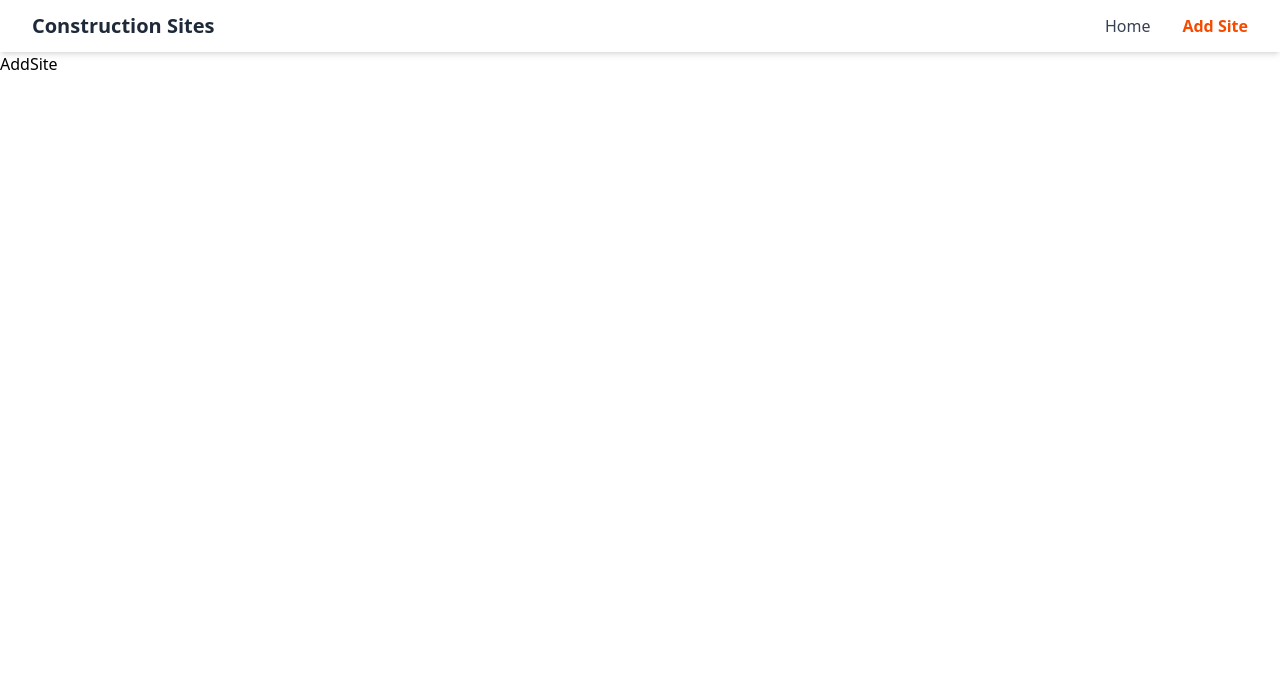
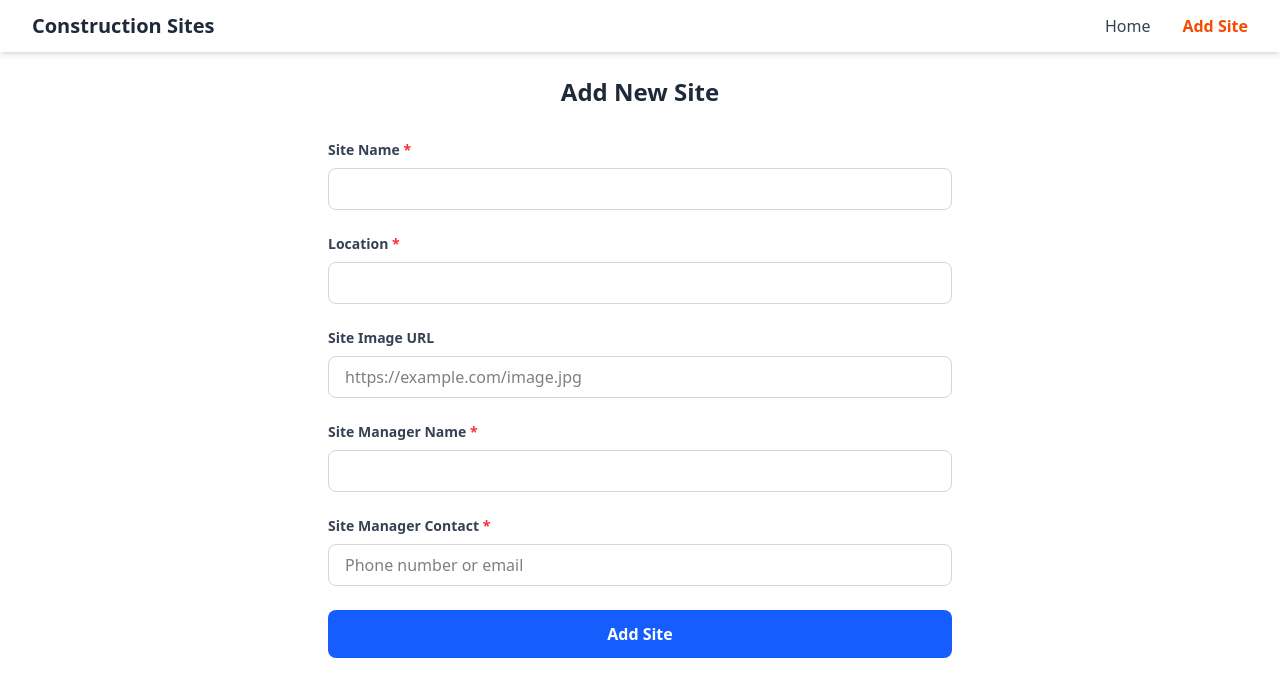
Before and after one commit to Dharm2005/SiteTrack, a React (Vite) app in the folder front_end/: page /add-site in a window 1280 px wide. Shown: the top 696 px of the page. Built offline with nearby package versions, Linux system fonts and the light colour scheme.

Commit message:
added functionality to add new site

```diff
--- a/front_end/package.json
+++ b/front_end/package.json
@@ -10,11 +10,13 @@
     "preview": "vite preview"
   },
   "dependencies": {
+    "@reduxjs/toolkit": "^2.8.2",
     "@tailwindcss/vite": "^4.1.12",
     "axios": "^1.11.0",
     "lucide-react": "^0.540.0",
     "react": "^19.1.1",
     "react-dom": "^19.1.1",
+    "react-redux": "^9.2.0",
     "react-router-dom": "^7.8.1",
     "tailwindcss": "^4.1.12"
   },
--- a/front_end/src/components/AddSite.jsx
+++ b/front_end/src/components/AddSite.jsx
@@ -1,10 +1,125 @@
-import React from 'react'
+import React, { useState } from 'react'
+import { addSite } from '../services/siteService';
+import {useNavigate} from 'react-router-dom'
 
 function AddSite() {
+  const [form, setForm] = useState({
+    siteName: '',
+    location: '',
+    siteImage: '',
+    siteManagerName: '',
+    siteManagerContact: ''
+  })
+
+  const navigate = useNavigate();
+
+  const handleChange = (e) => {
+    setForm({...form, [e.target.name]: e.target.value})
+  }
+
+  const handleSubmit = async (e) => {
+    e.preventDefault();
+    try {
+      const newSite = await addSite(form);
+      console.log("site added", newSite);
+      navigate('/')
+      alert("new site added")
+    } catch (error) {
+      console.error("error while adding new site", error);
+      navigate('/')
+      alert("failed to add site")
+    }
+  };
+
   return (
-    <>
-     AddSite
-    </>
+    <div className="max-w-2xl mx-auto p-6 bg-white">
+      <h2 className="text-2xl font-bold text-center text-gray-800 mb-8">Add New Site</h2>
+
+      <form onSubmit={handleSubmit} className="space-y-6">
+        <div className="space-y-2">
+          <label htmlFor="siteName" className="block text-sm font-semibold text-gray-700">
+            Site Name <span className="text-red-500">*</span>
+          </label>
+          <input
+            type="text"
+            id="siteName"
+            name="siteName"
+            value={form.siteName}
+            onChange={handleChange}
+            required
+            className="w-full px-4 py-2 border border-gray-300 rounded-lg focus:ring-2 focus:ring-blue-500 focus:border-blue-500 transition-colors duration-200 outline-none"
+          />
+        </div>
+
+        <div className="space-y-2">
+          <label htmlFor="location" className="block text-sm font-semibold text-gray-700">
+            Location <span className="text-red-500">*</span>
+          </label>
+          <input
+            type="text"
+            id="location"
+            name="location"
+            value={form.location}
+            onChange={handleChange}
+            required
+            className="w-full px-4 py-2 border border-gray-300 rounded-lg focus:ring-2 focus:ring-blue-500 focus:border-blue-500 transition-colors duration-200 outline-none"
+          />
+        </div>
+
+        <div className="space-y-2">
+          <label htmlFor="siteImage" className="block text-sm font-semibold text-gray-700">
+            Site Image URL
+          </label>
+          <input
+            type="url"
+            id="siteImage"
+            name="siteImage"
+            value={form.siteImage}
+            onChange={handleChange}
+            placeholder="https://example.com/image.jpg"
+            className="w-full px-4 py-2 border border-gray-300 rounded-lg focus:ring-2 focus:ring-blue-500 focus:border-blue-500 transition-colors duration-200 outline-none"
+          />
+        </div>
+
+        <div className="space-y-2">
+          <label htmlFor="siteManagerName" className="block text-sm font-semibold text-gray-700">
+            Site Manager Name <span className="text-red-500">*</span>
+          </label>
+          <input
+            type="text"
+            id="siteManagerName"
+            name="siteManagerName"
+            value={form.siteManagerName}
+            onChange={handleChange}
+            required
+            className="w-full px-4 py-2 border border-gray-300 rounded-lg focus:ring-2 focus:ring-blue-500 focus:border-blue-500 transition-colors duration-200 outline-none"
+          />
+        </div>
+
+        <div className="space-y-2">
+          <label htmlFor="siteManagerContact" className="block text-sm font-semibold text-gray-700">
+            Site Manager Contact <span className="text-red-500">*</span>
+          </label>
+          <input
+            type="tel"
+            id="siteManagerContact"
+            name="siteManagerContact"
+            value={form.siteManagerContact}
+            onChange={handleChange}
+            placeholder="Phone number or email"
+            required
+            className="w-full px-4 py-2 border border-gray-300 rounded-lg focus:ring-2 focus:ring-blue-500 focus:border-blue-500 transition-colors duration-200 outline-none"
+          />
+        </div>
+
+        <button
+          type="submit"
+          className="w-full bg-blue-600 hover:bg-blue-700 text-white font-semibold py-3 px-4 rounded-lg transition-colors duration-200 focus:outline-none focus:ring-2 focus:ring-blue-500 focus:ring-offset-2"
+        >
+          Add Site
+        </button>
+      </form>
+    </div>
   )
 }
 
--- a/front_end/src/services/siteService.js
+++ b/front_end/src/services/siteService.js
@@ -4,3 +4,8 @@ export const getAllSite = async () => {
   const response = await axios.get("http://localhost:3000/")
   return response.data;
 }
+
+export const addSite = async (siteData) => {
+  const response = await axios.post("http://localhost:3000/add-site",siteData)
+  return response.data;
+}
```
Also changed, not shown: 1 other file (tests, documents, lock files or other folders).
